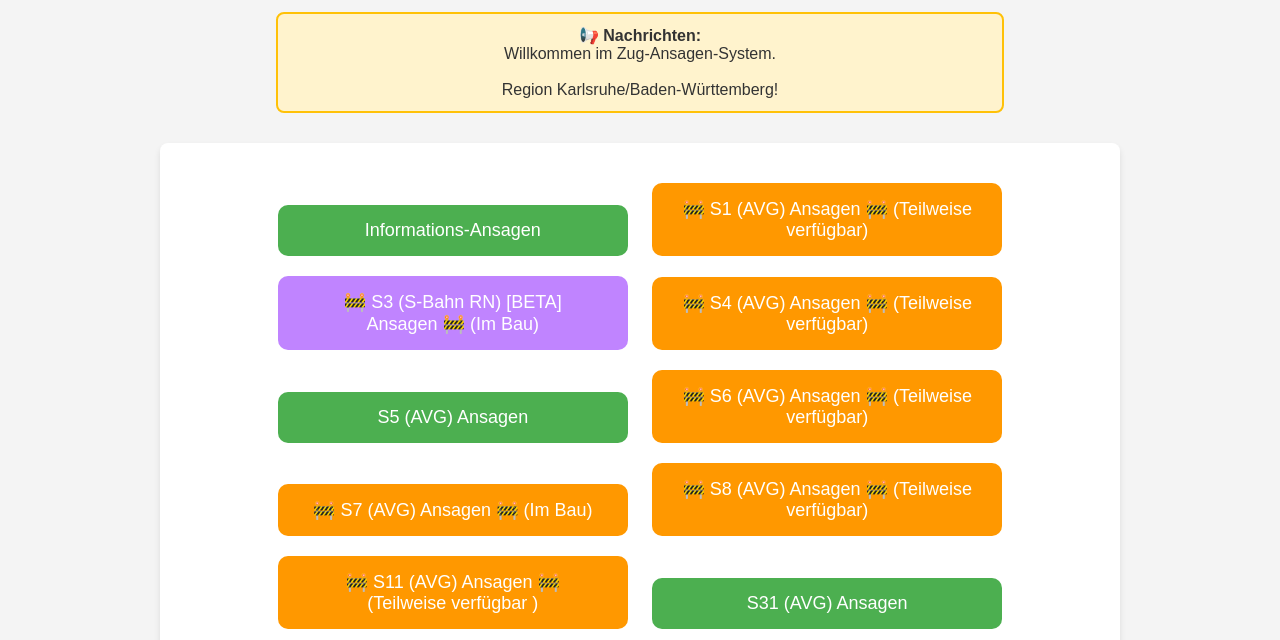
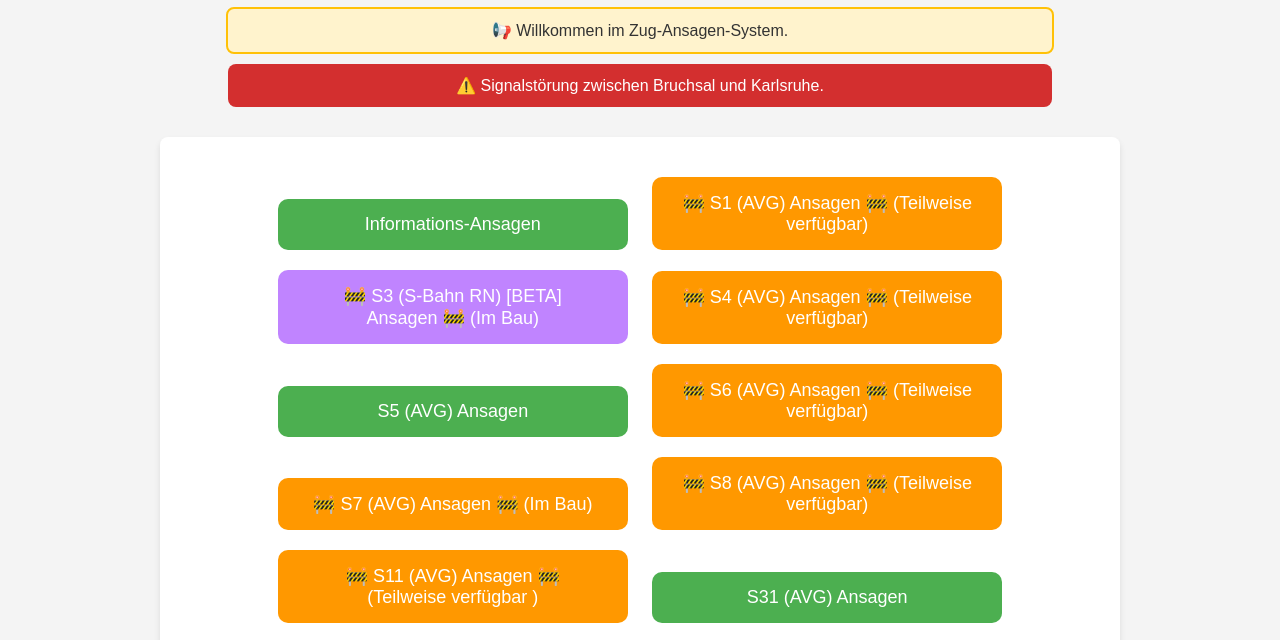
Before and after one commit to leonard566/Bahnansagen, a plain HTML site: page index.html in a window 1280 px wide. Shown: the part 145-785 px from the top of the page. Drawn offline with Linux system fonts and the light colour scheme.

Commit message:
Zugansagen 4.8

```diff
--- a/index.html
+++ b/index.html
@@ -109,25 +109,22 @@
     content: " 🚧";
     }
 
-    .nachrichten-box {
+  .nachrichten-box {
   background-color: #fff3cd;
   border: 2px solid #ffc107;
   padding: 12px;
-  margin: 15px auto;
-  max-width: 700px;
+  margin: 10px auto;
+  max-width: 800px;
   border-radius: 8px;
-  font-size: 16px;
 }
 
 .stoerung-box {
   background-color: #d32f2f;
   color: white;
-  padding: 15px;
-  margin: 15px auto;
+  padding: 12px;
+  margin: 10px auto;
   max-width: 800px;
   border-radius: 8px;
-  font-weight: bold;
-  box-shadow: 0px 3px 8px rgba(0,0,0,0.3);
 }
 
   </style>
@@ -146,26 +143,18 @@
   });
 }
 
-function stoerungAn(text) {
-  const box = document.getElementById("stoerung");
-  box.innerText = "⚠️ Störung: " + text;
-  box.style.display = "block";
-}
-
 </script>
 
 <body>
 
-  <h1>🎤 Zug-Ansagen System</h1>
+<h1>🎤 Zug-Ansagen System</h1>
 
-  <div class="nachrichten-box">
-  <b>📢 Nachrichten:</b><br>
-  Willkommen im Zug-Ansagen-System.<br>
-  <br>Region Karlsruhe/Baden-Württemberg!</br>
+<div class="nachrichten-box">
+  📢 Willkommen im Zug-Ansagen-System.
 </div>
 
-  <div id="stoerung" class="stoerung-box" style="display:none;">
-  ⚠️ Störung: Aufgrund einer Systemstörung kann es zu Verzögerungen kommen.
+<div class="stoerung-box">
+  ⚠️ Signalstörung zwischen Bruchsal und Karlsruhe.
 </div>
 
   <!-- Hauptmenü -->
```
